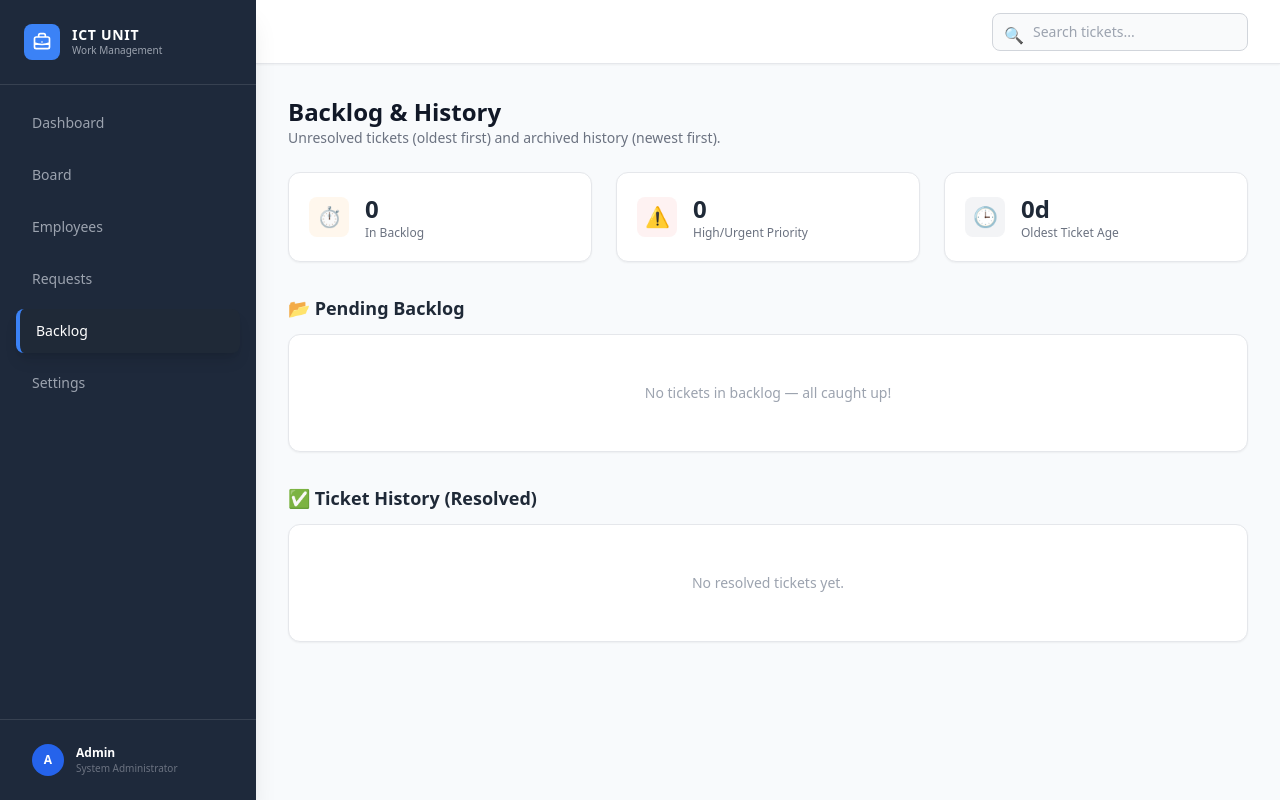
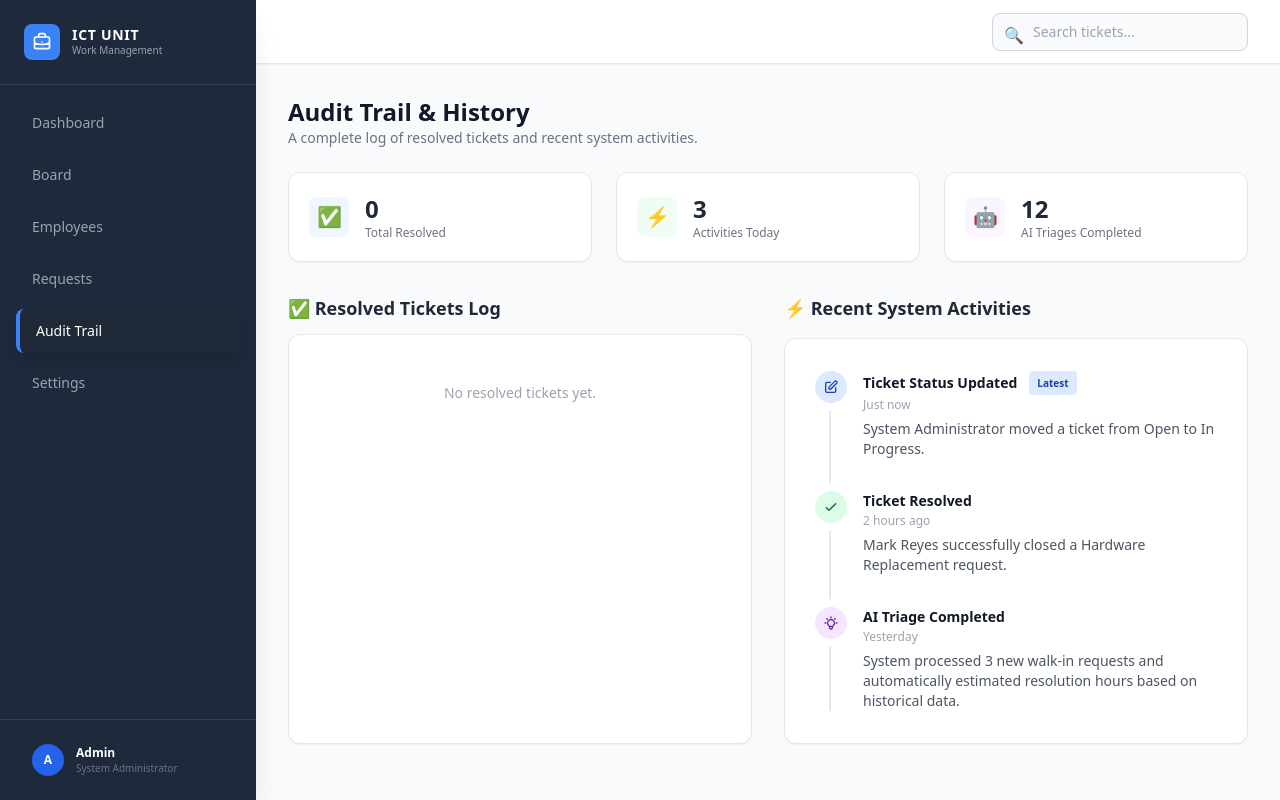
Before and after one commit to gomez28-dev/ict-ticketing-system, a Django app: page /admin-dashboard/backlog/ in a window 1280 px wide. Run offline with Django 5.2, Linux system fonts and the light colour scheme; data that the repository does not hold is empty; some libraries are stand-ins or nearby versions.

Commit message:
Updated support categories, refined Audit Trail UI, and enforced Kanban triage workflow

```diff
--- a/tickets/templates/tickets/analytics.html
+++ b/tickets/templates/tickets/analytics.html
@@ -3,7 +3,7 @@
 {% block content %}
 <div class="mb-6 flex justify-between items-end">
     <div>
-        <h1 class="text-2xl font-bold text-gray-900 dark:text-white">Analytics Dashboard</h1>
+        <h1 class="text-2xl font-bold text-gray-900 dark:text-white">Dashboard</h1>
         <p class="text-sm text-gray-500 dark:text-gray-400">System overview, metrics, and team performance.</p>
     </div>
 </div>
--- a/tickets/templates/tickets/backlog.html
+++ b/tickets/templates/tickets/backlog.html
@@ -3,118 +3,59 @@
 {% block content %}
 <div class="mb-6 flex justify-between items-end">
     <div>
-        <h1 class="text-2xl font-bold text-gray-900 dark:text-white">Backlog & History</h1>
-        <p class="text-sm text-gray-500 dark:text-gray-400">Unresolved tickets (oldest first) and archived history (newest first).</p>
+        <h1 class="text-2xl font-bold text-gray-900 dark:text-white">Audit Trail & History</h1>
+        <p class="text-sm text-gray-500 dark:text-gray-400">A complete log of resolved tickets and recent system activities.</p>
     </div>
 </div>
 
 <div class="grid grid-cols-1 md:grid-cols-3 gap-6 mb-8">
     <div class="bg-white dark:bg-gray-800 p-5 rounded-xl shadow-sm border border-gray-200 dark:border-gray-700 flex items-center gap-4 transition-colors">
-        <div class="w-10 h-10 rounded-lg bg-orange-50 dark:bg-orange-900/30 text-orange-500 dark:text-orange-400 flex items-center justify-center text-xl">⏱️</div>
+        <div class="w-10 h-10 rounded-lg bg-blue-50 dark:bg-blue-900/30 text-[#0078d4] dark:text-blue-400 flex items-center justify-center text-xl">✅</div>
         <div>
-            <div class="text-2xl font-bold text-gray-800 dark:text-white">{{ in_backlog }}</div>
-            <div class="text-xs text-gray-500 dark:text-gray-400">In Backlog</div>
+            <div class="text-2xl font-bold text-gray-800 dark:text-white">{{ history_tickets.count }}</div>
+            <div class="text-xs text-gray-500 dark:text-gray-400">Total Resolved</div>
         </div>
     </div>
     <div class="bg-white dark:bg-gray-800 p-5 rounded-xl shadow-sm border border-gray-200 dark:border-gray-700 flex items-center gap-4 transition-colors">
-        <div class="w-10 h-10 rounded-lg bg-red-50 dark:bg-red-900/30 text-red-500 dark:text-red-400 flex items-center justify-center text-xl">⚠️</div>
+        <div class="w-10 h-10 rounded-lg bg-green-50 dark:bg-green-900/30 text-green-500 dark:text-green-400 flex items-center justify-center text-xl">⚡</div>
         <div>
-            <div class="text-2xl font-bold text-gray-800 dark:text-white">{{ high_urgent }}</div>
-            <div class="text-xs text-gray-500 dark:text-gray-400">High/Urgent Priority</div>
+            <div class="text-2xl font-bold text-gray-800 dark:text-white">3</div>
+            <div class="text-xs text-gray-500 dark:text-gray-400">Activities Today</div>
         </div>
     </div>
     <div class="bg-white dark:bg-gray-800 p-5 rounded-xl shadow-sm border border-gray-200 dark:border-gray-700 flex items-center gap-4 transition-colors">
-        <div class="w-10 h-10 rounded-lg bg-gray-100 dark:bg-gray-700 text-gray-500 dark:text-gray-400 flex items-center justify-center text-xl">🕒</div>
+        <div class="w-10 h-10 rounded-lg bg-purple-50 dark:bg-purple-900/30 text-purple-500 dark:text-purple-400 flex items-center justify-center text-xl">🤖</div>
         <div>
-            <div class="text-2xl font-bold text-gray-800 dark:text-white">{{ oldest_age }}</div>
-            <div class="text-xs text-gray-500 dark:text-gray-400">Oldest Ticket Age</div>
+            <div class="text-2xl font-bold text-gray-800 dark:text-white">12</div>
+            <div class="text-xs text-gray-500 dark:text-gray-400">AI Triages Completed</div>
         </div>
     </div>
 </div>
 
-<h2 class="text-lg font-bold text-gray-800 dark:text-gray-200 mb-3 flex items-center gap-2">📂 Pending Backlog</h2>
-<div class="bg-white dark:bg-gray-800 rounded-xl shadow-sm border border-gray-200 dark:border-gray-700 overflow-hidden mb-8 transition-colors">
-    {% if backlog_tickets %}
-        <div class="overflow-x-auto">
+<div class="grid grid-cols-1 xl:grid-cols-2 gap-8">
+
+    <div class="flex flex-col">
+        <h2 class="text-lg font-bold text-gray-800 dark:text-gray-200 mb-3 flex items-center gap-2">✅ Resolved Tickets Log</h2>
+        <div class="bg-white dark:bg-gray-800 rounded-xl shadow-sm border border-gray-200 dark:border-gray-700 overflow-hidden flex-1 transition-colors">
+            {% if history_tickets %}
+                <div class="overflow-y-auto max-h-[600px]">
                     <table class="w-full text-left border-collapse">
                         <thead>
-                    <tr class="bg-gray-50 dark:bg-gray-900/50 text-gray-500 dark:text-gray-400 text-xs uppercase tracking-wider border-b border-gray-200 dark:border-gray-700">
-                        <th class="p-4 font-medium">Ticket / Age</th>
-                        <th class="p-4 font-medium">Details</th>
-                        <th class="p-4 font-medium">Priority</th>
-                        <th class="p-4 font-medium text-right">Actions</th>
-                    </tr>
-                </thead>
-                <tbody class="divide-y divide-gray-200 dark:divide-gray-700 text-sm">
-                    {% for ticket in backlog_tickets %}
-                    <tr class="hover:bg-gray-50 dark:hover:bg-gray-700/50 transition-colors">
-                        <td class="p-4">
-                            <div class="font-bold text-gray-800 dark:text-gray-200">{{ ticket.ticket_number|default:"TKT-NEW" }}</div>
-                            <div class="text-xs text-gray-500 dark:text-gray-400">Created: {{ ticket.created_at|date:'M d, Y' }}</div>
-                        </td>
-                        <td class="p-4">
-                            <div class="font-medium text-gray-800 dark:text-gray-200">{{ ticket.title }}</div>
-                            <div class="text-xs text-gray-600 dark:text-gray-400 truncate w-64">{{ ticket.get_support_type_display|default:ticket.description }}</div>
-                        </td>
-                        <td class="p-4">
-                            <span class="inline-block px-2 py-1 text-[10px] font-bold uppercase tracking-wider rounded
-                                {% if ticket.priority == 'URGENT' or ticket.priority == 'HIGH' %}bg-red-100 dark:bg-red-900/30 text-red-700 dark:text-red-400
-                                {% elif ticket.priority == 'MEDIUM' %}bg-yellow-100 dark:bg-yellow-900/30 text-yellow-700 dark:text-yellow-400
-                                {% else %}bg-green-100 dark:bg-green-900/30 text-green-700 dark:text-green-400{% endif %}">
-                                {{ ticket.priority }}
-                            </span>
-                        </td>
-                        <td class="p-4 text-right">
-                            <form action="{% url 'move_from_backlog' ticket.id %}" method="POST">
-                                {% csrf_token %}
-                                <button type="submit" class="px-3 py-1.5 bg-white dark:bg-gray-700 border border-gray-300 dark:border-gray-600 text-gray-700 dark:text-gray-200 rounded text-xs font-medium hover:bg-gray-50 dark:hover:bg-gray-600 hover:text-blue-600 dark:hover:text-blue-400 transition-colors shadow-sm">
-                                    Move to Open
-                                </button>
-                            </form>
-                        </td>
-                    </tr>
-                    {% endfor %}
-                </tbody>
-            </table>
-        </div>
-    {% else %}
-        <div class="py-12 text-center text-gray-400 dark:text-gray-500">
-            <p class="text-sm font-medium">No tickets in backlog — all caught up!</p>
-        </div>
-    {% endif %}
-</div>
-
-<h2 class="text-lg font-bold text-gray-800 dark:text-gray-200 mb-3 flex items-center gap-2">✅ Ticket History (Resolved)</h2>
-<div class="bg-white dark:bg-gray-800 rounded-xl shadow-sm border border-gray-200 dark:border-gray-700 overflow-hidden mb-8 transition-colors">
-    {% if history_tickets %}
-        <div class="overflow-x-auto">
-            <table class="w-full text-left border-collapse opacity-80 hover:opacity-100 transition-opacity">
-                <thead>
-                    <tr class="bg-gray-50 dark:bg-gray-900/50 text-gray-500 dark:text-gray-400 text-xs uppercase tracking-wider border-b border-gray-200 dark:border-gray-700">
+                            <tr class="bg-gray-50 dark:bg-gray-900/50 text-gray-500 dark:text-gray-400 text-xs uppercase tracking-wider border-b border-gray-200 dark:border-gray-700 sticky top-0">
                                 <th class="p-4 font-medium">Ticket / Closed On</th>
                                 <th class="p-4 font-medium">Details</th>
-                        <th class="p-4 font-medium">School</th>
-                        <th class="p-4 font-medium">Status</th>
                             </tr>
                         </thead>
                         <tbody class="divide-y divide-gray-200 dark:divide-gray-700 text-sm">
                             {% for ticket in history_tickets %}
                             <tr class="hover:bg-gray-50 dark:hover:bg-gray-700/50 transition-colors">
                                 <td class="p-4">
-                            <div class="font-bold text-gray-600 dark:text-gray-400">{{ ticket.ticket_number|default:"TKT-NEW" }}</div>
+                                    <div class="font-bold text-gray-800 dark:text-gray-200">{{ ticket.ticket_number|default:"TKT-NEW" }}</div>
                                     <div class="text-xs text-gray-500 dark:text-gray-500">{{ ticket.updated_at|date:'M d, Y' }}</div>
                                 </td>
                                 <td class="p-4">
-                            <div class="font-medium text-gray-700 dark:text-gray-300">{{ ticket.title }}</div>
-                            <div class="text-xs text-gray-500 dark:text-gray-400 truncate w-64">{{ ticket.get_support_type_display|default:ticket.description }}</div>
-                        </td>
-                        <td class="p-4">
-                            <div class="text-sm text-gray-700 dark:text-gray-400">{{ ticket.school_name|default:"-" }}</div>
-                        </td>
-                        <td class="p-4">
-                            <span class="inline-block px-2 py-1 text-[10px] font-bold uppercase tracking-wider rounded bg-green-50 dark:bg-green-900/30 text-green-700 dark:text-green-400 border border-green-200 dark:border-green-800">
-                                {{ ticket.get_status_display }}
-                            </span>
+                                    <div class="font-medium text-gray-800 dark:text-gray-200">{{ ticket.title }}</div>
+                                    <div class="text-xs text-gray-500 dark:text-gray-400 truncate w-48">{{ ticket.school_name|default:"-" }}</div>
                                 </td>
                             </tr>
                             {% endfor %}
@@ -127,4 +68,42 @@
                 </div>
             {% endif %}
         </div>
+    </div>
+
+    <div class="flex flex-col">
+        <h2 class="text-lg font-bold text-gray-800 dark:text-gray-200 mb-4 flex items-center gap-2">⚡ Recent System Activities</h2>
+        <div class="bg-white dark:bg-gray-800 rounded-xl shadow-sm border border-gray-200 dark:border-gray-700 p-8 flex-1 transition-colors">
+            <ol class="relative border-l-2 border-gray-200 dark:border-gray-700 ml-3 space-y-8">
+
+                <li class="ml-8">
+                    <span class="absolute flex items-center justify-center w-8 h-8 bg-blue-100 rounded-full -left-4 ring-8 ring-white dark:ring-gray-800 dark:bg-blue-900">
+                        <svg class="w-4 h-4 text-blue-800 dark:text-blue-300" fill="none" stroke="currentColor" viewBox="0 0 24 24"><path stroke-linecap="round" stroke-linejoin="round" stroke-width="2" d="M11 5H6a2 2 0 00-2 2v11a2 2 0 002 2h11a2 2 0 002-2v-5m-1.414-9.414a2 2 0 112.828 2.828L11.828 15H9v-2.828l8.586-8.586z"></path></svg>
+                    </span>
+                    <h3 class="flex items-center mb-1 text-sm font-bold text-gray-900 dark:text-white">Ticket Status Updated <span class="bg-blue-100 text-blue-800 text-[10px] font-bold mr-2 px-2 py-0.5 rounded dark:bg-blue-900 dark:text-blue-300 ml-3">Latest</span></h3>
+                    <time class="block mb-2 text-xs font-normal leading-none text-gray-400 dark:text-gray-500">Just now</time>
+                    <p class="mb-4 text-sm font-normal text-gray-600 dark:text-gray-400">System Administrator moved a ticket from Open to In Progress.</p>
+                </li>
+
+                <li class="ml-8">
+                    <span class="absolute flex items-center justify-center w-8 h-8 bg-green-100 rounded-full -left-4 ring-8 ring-white dark:ring-gray-800 dark:bg-green-900">
+                        <svg class="w-4 h-4 text-green-800 dark:text-green-300" fill="none" stroke="currentColor" viewBox="0 0 24 24"><path stroke-linecap="round" stroke-linejoin="round" stroke-width="2" d="M5 13l4 4L19 7"></path></svg>
+                    </span>
+                    <h3 class="mb-1 text-sm font-bold text-gray-900 dark:text-white">Ticket Resolved</h3>
+                    <time class="block mb-2 text-xs font-normal leading-none text-gray-400 dark:text-gray-500">2 hours ago</time>
+                    <p class="text-sm font-normal text-gray-600 dark:text-gray-400">Mark Reyes successfully closed a Hardware Replacement request.</p>
+                </li>
+
+                <li class="ml-8">
+                    <span class="absolute flex items-center justify-center w-8 h-8 bg-purple-100 rounded-full -left-4 ring-8 ring-white dark:ring-gray-800 dark:bg-purple-900">
+                        <svg class="w-4 h-4 text-purple-800 dark:text-purple-300" fill="none" stroke="currentColor" viewBox="0 0 24 24"><path stroke-linecap="round" stroke-linejoin="round" stroke-width="2" d="M9.663 17h4.673M12 3v1m6.364 1.636l-.707.707M21 12h-1M4 12H3m3.343-5.657l-.707-.707m2.828 9.9a5 5 0 117.072 0l-.548.547A3.374 3.374 0 0014 18.469V19a2 2 0 11-4 0v-.531c0-.895-.356-1.754-.988-2.386l-.548-.547z"></path></svg>
+                    </span>
+                    <h3 class="mb-1 text-sm font-bold text-gray-900 dark:text-white">AI Triage Completed</h3>
+                    <time class="block mb-2 text-xs font-normal leading-none text-gray-400 dark:text-gray-500">Yesterday</time>
+                    <p class="text-sm font-normal text-gray-600 dark:text-gray-400">System processed 3 new walk-in requests and automatically estimated resolution hours based on historical data.</p>
+                </li>
+
+            </ol>
+        </div>
+    </div>
+</div>
 {% endblock %}
--- a/tickets/templates/tickets/base_admin.html
+++ b/tickets/templates/tickets/base_admin.html
@@ -64,7 +64,7 @@
                 </a>
 
                 <a href="{% url 'backlog' %}" class="flex items-center gap-3 px-4 py-3 text-sm rounded-lg transition-all {% if url_name == 'backlog' %}bg-gray-800 text-white border-l-4 border-blue-500 shadow-lg{% else %}text-gray-400 hover:bg-gray-800 hover:text-white{% endif %}">
-                    Backlog
+                    Audit Trail
                 </a>
 
                 <a href="{% url 'settings' %}" class="flex items-center gap-3 px-4 py-3 text-sm rounded-lg transition-all {% if url_name == 'settings' %}bg-gray-800 text-white border-l-4 border-blue-500 shadow-lg{% else %}text-gray-400 hover:bg-gray-800 hover:text-white{% endif %}">
@@ -96,7 +96,7 @@
             </form>
         </header>
 
-        <div class="flex-1 overflow-hidden p-8 flex flex-col">
+        <div class="flex-1 overflow-y-auto p-8 flex flex-col">
             {% block content %}{% endblock %}
         </div>
     </main>
--- a/tickets/templates/tickets/ticket_creation.html
+++ b/tickets/templates/tickets/ticket_creation.html
@@ -100,7 +100,7 @@
                         <label class="block text-xs text-gray-500 dark:text-gray-400 mb-2 font-bold">Initial Status</label>
                         <select name="status" class="w-full border border-gray-300 dark:border-gray-600 rounded-lg p-2.5 focus:ring-2 focus:ring-[#0078d4] outline-none bg-white dark:bg-gray-700 text-gray-700 dark:text-white">
                             <option value="TODO">Open (To Do)</option>
-                            <option value="BACKLOG">Send to Backlog</option>
+                            <option value="IN_PROGRESS">In Progress (Start Immediately)</option>
                         </select>
                     </div>
                 </div>
```
Also changed, not shown: tickets/models.py (+4 -6 lines), tickets/templates/tickets/dashboard.html (+19 -6 lines), tickets/templates/tickets/includes/ticket_card.html (+20 -11 lines), tickets/templates/tickets/public_submit.html (+4 -6 lines), tickets/migrations/0001_initial.py, tickets/migrations/0002_ticket_contact_number_ticket_email_ticket_first_name_and_more.py (deleted), tickets/migrations/0003_ticket_admin_notes.py (deleted), tickets/migrations/0004_ticket_predicted_hours.py (deleted). Lines whose indentation alone changed are shown as unchanged.
